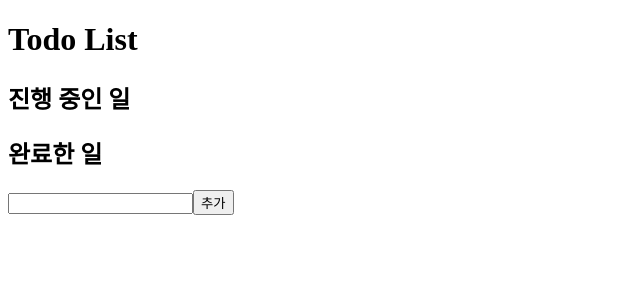
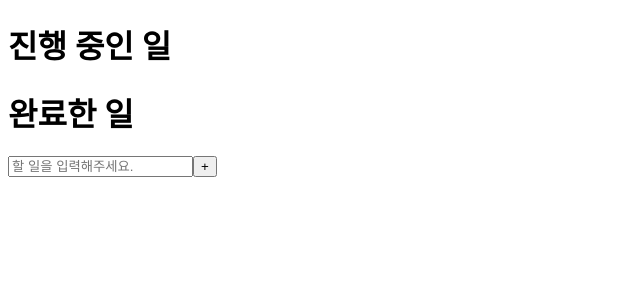
Before and after one commit to ruubyme/todo-list-typescript, a React (Vite) app: page / in a window 1280 px wide. Shown: the top 300 px of the page, without its empty margins (0-640 px from the left). Built offline with nearby package versions, Linux system fonts and the light colour scheme.

Commit message:
Fix : Moving a page
todo 클릭 시 detail page로 이동

```diff
--- a/src/App.tsx
+++ /dev/null
@@ -1,66 +0,0 @@
-import React, { useState } from "react";
-import Todo from "./components/Todo";
-import TodoList from "./components/TodoList";
-
-type TodoType = {
-  id: number;
-  value: string;
-  completed: boolean;
-};
-
-function App() {
-  const [todos, setTodos] = useState<TodoType[]>([]);
-  const [value, setValue] = useState("");
-
-  /**todo 추가 기능 */
-  const handleSubmit = (e: React.FormEvent<HTMLFormElement>) => {
-    e.preventDefault();
-
-    if (value === "") {
-      return;
-    }
-
-    const newTodo: TodoType = {
-      id: todos.length + 1,
-      value,
-      completed: false,
-    };
-
-    setTodos([...todos, newTodo]);
-    setValue("");
-  };
-
-  /**삭제 기능 */
-  const handleDelete = (id: number) => {
-    const updatedTodos = todos.filter((todo) => todo.id !== id);
-    setTodos(updatedTodos);
-  };
-
-  /**todo toggle기능 */
-  const handleToggle = (id: number) => {
-    const updatedTodos = todos.map((todo) => {
-      if (todo.id === id) {
-        return { ...todo, completed: !todo.completed };
-      }
-      return todo;
-    });
-    setTodos(updatedTodos);
-  };
-
-  return (
-    <div>
-      <h1>Todo List</h1>
-      <TodoList todos={todos} onDelete={handleDelete} onToggle={handleToggle} />
-      <form onSubmit={handleSubmit}>
-        <input
-          type="text"
-          value={value}
-          onChange={(e) => setValue(e.target.value)}
-        />
-        <button type="submit">추가</button>
-      </form>
-    </div>
-  );
-}
-
-export default App;
--- a/src/components/Todo.tsx
+++ b/src/components/Todo.tsx
@@ -1,32 +1,26 @@
-import React from "react";
 import { Link } from "react-router-dom";
+import { TodoType } from "./TodoList";
 
-type Todo = {
-  id: number;
-  value: string;
-  completed: boolean;
-};
-
-type TodoProps = {
-  todo: Todo;
+type Todoprops = {
+  todo: TodoType;
   onDelete: (id: number) => void;
   onToggle: (id: number) => void;
 };
 
-const Todo: React.FC<TodoProps> = ({ todo, onDelete, onToggle }) => {
-  const handleDelete = () => {
-    onDelete(todo.id);
-  };
-
-  const handleToggle = () => {
-    onToggle(todo.id);
-  };
-
+const Todo: React.FC<Todoprops> = ({ todo, onDelete, onToggle }) => {
   return (
     <div>
-      <input type="checkbox" checked={todo.completed} onChange={handleToggle} />
-      <Link to={`/todos/${todo.id}`}>{todo.value}</Link>
-      <button onClick={handleDelete}>X</button>
+      <input
+        type="checkbox"
+        checked={todo.completed}
+        onChange={() => onToggle(todo.id)}
+      />
+      <Link
+        to={{ pathname: `/detail/${todo.id}`, search: `value=${todo.title}` }}
+      >
+        {todo.title}
+      </Link>
+      <button onClick={() => onDelete(todo.id)}>X</button>
     </div>
   );
 };
--- a/src/components/TodoDetail.tsx
+++ b/src/components/TodoDetail.tsx
@@ -1,64 +1,46 @@
-import React, { useState, useEffect } from "react";
-import { useParams, useNavigate } from "react-router-dom";
+import { useState } from "react";
 
-type Todo = {
-  id: number;
-  value: string;
-  completed: boolean;
+type TodoDetail = {
+  title: string;
+  contents: string;
 };
 
-type TodoEditProps = {
-  todos: Todo[];
-  onSave: (todos: Todo[]) => void;
+type TodoDetailProps = {
+  id: number;
+  title: string;
 };
 
-const TodoEdit: React.FC<TodoEditProps> = ({ todos, onSave }) => {
-  const { id } = useParams<{ id: string }>();
-  const todoId = Number(id);
-  const navigate = useNavigate();
+const TodoDetail: React.FC<TodoDetailProps> = ({ id, title }) => {
+  const [contents, setContents] = useState<string>("");
 
-  const [todo, setTodo] = useState<Todo | undefined>(undefined);
-  const [content, setContent] = useState<string>("");
+  const handleUpdate = (e: React.FormEvent<HTMLFormElement>) => {
+    e.preventDefault();
 
-  useEffect(() => {
-    const selectedTodo = todos.find((t) => t.id === todoId);
-    if (selectedTodo) {
-      setTodo(selectedTodo);
-      setContent(selectedTodo.value);
-    } else {
-      // Todo not found, go back to TodoList
-      navigate("/");
+    if (title == "") {
+      return;
     }
-  }, [todos, todoId, history]);
 
-  const handleSave = () => {
-    if (!todo) return;
-
-    const updatedTodo = { ...todo, value: content };
-    const updatedTodos = todos.map((t) => (t.id === todoId ? updatedTodo : t));
-    onSave(updatedTodos);
-    navigate("/");
+    const newTodoDetail: TodoDetail = {
+      title,
+      contents,
+    };
   };
-
   return (
-    <div>
-      <h2>Todo 수정하기</h2>
-      {todo && (
-        <>
-          <div>ID: {todo.id}</div>
-          <div>
-            <label htmlFor="content">내용</label>
-            <textarea
-              id="content"
-              value={content}
-              onChange={(e) => setContent(e.target.value)}
-            />
-          </div>
-          <button onClick={handleSave}>저장</button>
-        </>
-      )}
-    </div>
+    <form onSubmit={handleUpdate}>
+      <label>
+        Title:
+        <input type="text" value={title} />
+      </label>
+      <label>
+        Contents:
+        <textarea
+          value={contents}
+          onChange={(e) => setContents(e.target.value)}
+        />
+      </label>
+      <button type="submit">Save</button>
+    </form>
   );
 };
 
-export default TodoEdit;
+export default TodoDetail;
--- a/src/components/TodoList.tsx
+++ b/src/components/TodoList.tsx
@@ -1,38 +1,61 @@
-import React, { useState } from "react";
-//import styled from "styled-components";
+import { useState } from "react";
 import Todo from "./Todo";
 
-type TodoListProps = {
-  todos: { id: number; value: string; completed: boolean }[];
-  onDelete: (id: number) => void;
-  onToggle: (id: number) => void;
+type TodoType = {
+  id: number;
+  title: string;
+  contents?: string;
+  completed: boolean;
 };
 
-// const TodoListContainer = styled.div`
-//   margin: 1rem 0;
-// `;
+const TodoList: React.FC = () => {
+  const [todos, setTodos] = useState<TodoType[]>([]);
+  const [title, setValue] = useState("");
 
-// const TodoListTitle = styled.h2`
-//   font-size: 1.5rem;
-// `;
+  /**todo 추가 기능 */
 
-const TodoList: React.FC<TodoListProps> = ({ todos, onDelete, onToggle }) => {
+  const handleSubmit = (e: React.FormEvent<HTMLFormElement>) => {
+    e.preventDefault();
+
+    if (title == "") {
+      return;
+    }
+
+    const newTodo: TodoType = {
+      id: todos.length + 1,
+      title,
+      completed: false,
+    };
+
+    setTodos([...todos, newTodo]);
+    setValue("");
+  };
+
+  /**todo 삭제 기능 */
+
+  const handleDelete = (id: number) => {
+    const uqdatedToods = todos.filter((todo) => todo.id! == id);
+    setTodos(uqdatedToods);
+  };
+
+  /**todo toggle 기능 */
+
+  const handleToggle = (id: number) => {
+    const updatedTodos = todos.map((todo) => {
+      if (todo.id == id) {
+        return { ...todo, completed: !todo.completed };
+      }
+      return todo;
+    });
+    setTodos(updatedTodos);
+  };
+
   const completedTodos = todos.filter((todo) => todo.completed);
   const incompletedTodos = todos.filter((todo) => !todo.completed);
 
-  const handleDelete = (id: number) => {
-    onDelete(id);
-  };
-
-  const handleToggle = (id: number) => {
-    onToggle(id);
-  };
-
-  const handleEdit = (id: number) => {};
-
   return (
-    <>
-      <h2>진행 중인 일</h2>
+    <div>
+      <h1>진행 중인 일</h1>
       {incompletedTodos.map((todo) => (
         <Todo
           key={todo.id}
@@ -41,7 +64,7 @@ const TodoList: React.FC<TodoListProps> = ({ todos, onDelete, onToggle }) => {
           onToggle={handleToggle}
         />
       ))}
-      <h2>완료한 일</h2>
+      <h1>완료한 일</h1>
       {completedTodos.map((todo) => (
         <Todo
           key={todo.id}
@@ -50,8 +73,17 @@ const TodoList: React.FC<TodoListProps> = ({ todos, onDelete, onToggle }) => {
           onToggle={handleToggle}
         />
       ))}
-    </>
+      <form onSubmit={handleSubmit}>
+        <input
+          type="text"
+          placeholder="할 일을 입력해주세요."
+          value={title}
+          onChange={(e) => setValue(e.target.value)}
+        ></input>
+        <button type="submit">+</button>
+      </form>
+    </div>
   );
 };
 
-export default TodoList;
+export { type TodoType, TodoList };
--- a/src/main.tsx
+++ b/src/main.tsx
@@ -1,12 +1,27 @@
 import React from "react";
 import ReactDOM from "react-dom/client";
-import { BrowserRouter } from "react-router-dom";
-import App from "./App";
+import {
+  BrowserRouter,
+  createBrowserRouter,
+  RouterProvider,
+} from "react-router-dom";
+import Home from "./pages/Home";
+import Detail from "./pages/Detail";
+
+const router = createBrowserRouter([
+  {
+    path: "/",
+    element: <Home />,
+  },
+
+  {
+    path: "/detail/:id",
+    element: <Detail />,
+  },
+]);
 
 ReactDOM.createRoot(document.getElementById("root") as HTMLElement).render(
-  //<React.StrictMode>
-  <BrowserRouter>
-    <App />
-  </BrowserRouter>
-  //</React.StrictMode>
+  <React.StrictMode>
+    <RouterProvider router={router} />
+  </React.StrictMode>
 );
--- /dev/null
+++ b/src/pages/Detail.tsx
@@ -0,0 +1,22 @@
+import { useLocation, useParams } from "react-router-dom";
+import TodoDetail from "../components/TodoDetail";
+
+const Detail: React.FC = () => {
+  const { id } = useParams<{ id: string }>();
+  if (!id) {
+    return;
+  }
+  const idNumber = parseInt(id, 10);
+
+  const { search } = useLocation(); //브라우저의 현재 위치 정보를 가져옴
+  const query = new URLSearchParams(search); //쿼리스트링 추출
+  const title = query.get("value"); //todo.value 값 추출
+
+  if (!title) {
+    return;
+  }
+
+  return <TodoDetail id={idNumber} title={title} />;
+};
+
+export default Detail;
--- /dev/null
+++ b/src/pages/Home.tsx
@@ -0,0 +1,7 @@
+import { TodoList } from "../components/TodoList";
+
+const Home: React.FC = () => {
+  return <TodoList />;
+};
+
+export default Home;
```
